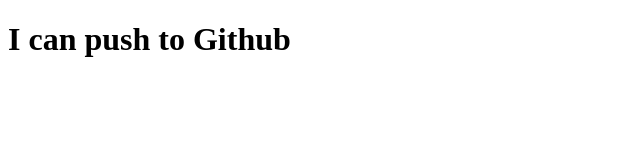
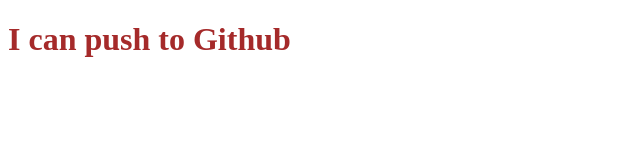
Before and after one commit to eimon078/my-first-repo, a plain HTML site: page index.html in a window 1280 px wide. Shown: the whole page, without its empty margins (0-640 px from the left). Drawn offline with Linux system fonts and the light colour scheme.

Commit message:
added style

```diff
--- a/index.html
+++ b/index.html
@@ -5,6 +5,7 @@
     <meta http-equiv="X-UA-Compatible" content="IE=edge">
     <meta name="viewport" content="width=device-width, initial-scale=1.0">
     <title>My first Github repo</title>
+    <link rel="stylesheet" href="main.css">
 </head>
 <body>
     <h1>I can push to Github</h1>
--- /dev/null
+++ b/main.css
@@ -0,0 +1,3 @@
+h1{
+    color: brown;
+}
```
